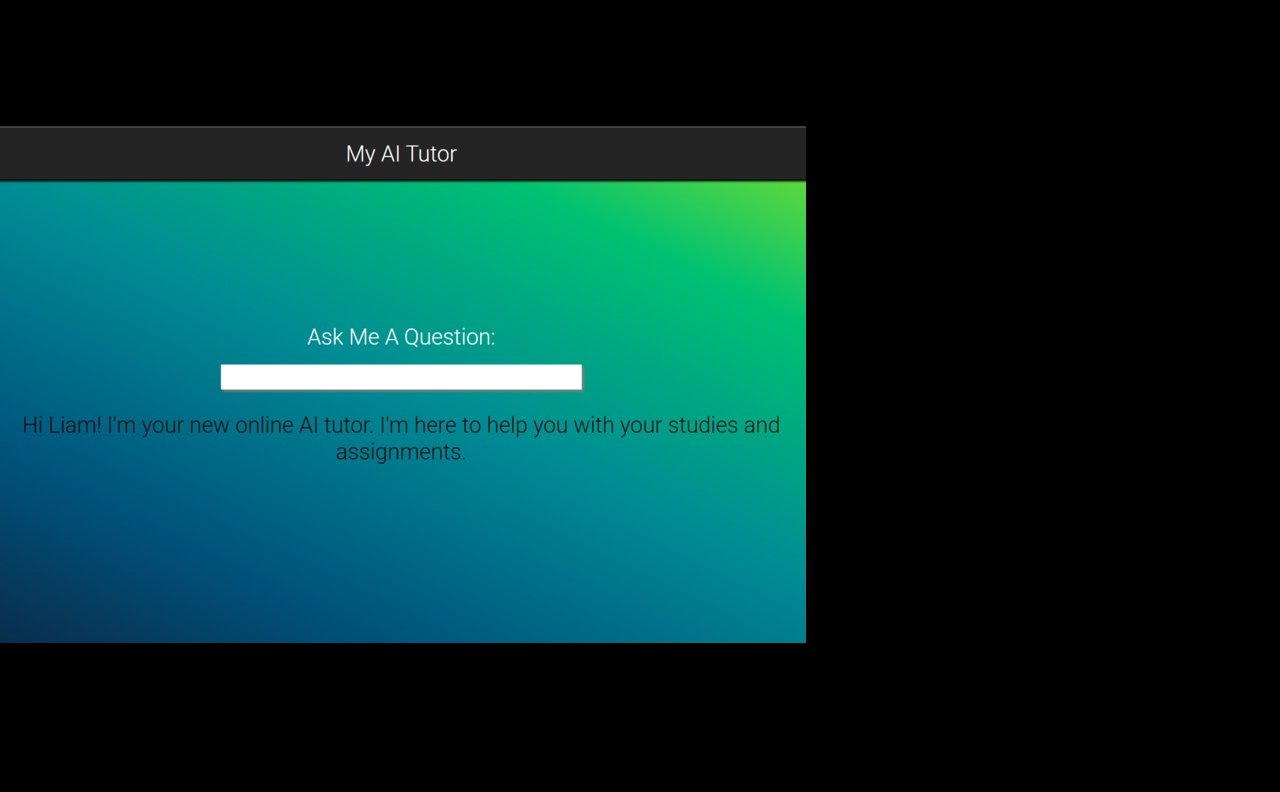
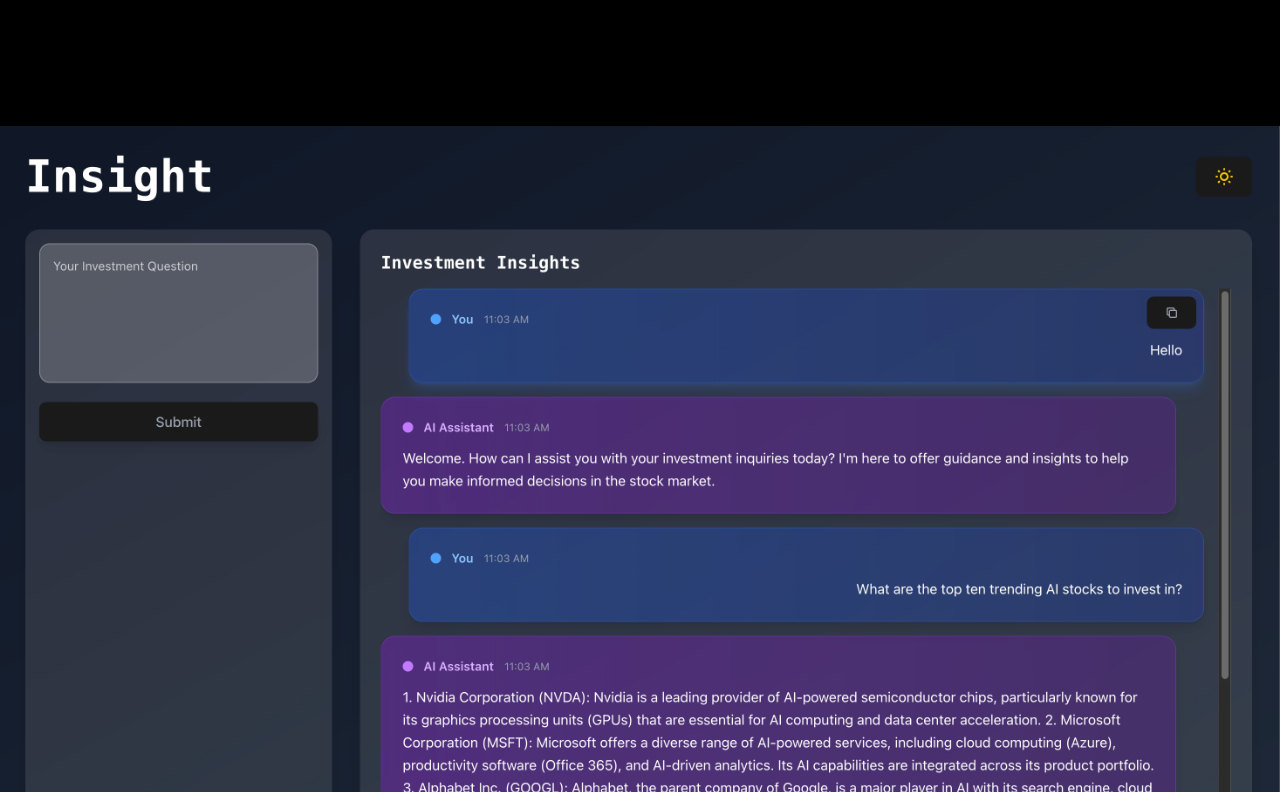
Before and after one commit to tahayarkhan/portfolio, a React (Vite) app: page / in a window 1280 px wide. Shown: the part 3488-4280 px from the top of the page. Built offline with nearby package versions, Linux system fonts and the light colour scheme.

Commit message:
updated investment AI chatbot project

```diff
--- a/src/constants/index.jsx
+++ b/src/constants/index.jsx
@@ -9,7 +9,7 @@ import {
 
 import projectImage1 from "../assets/CarbonX.png";
 import projectImage2 from "../assets/CC-project.jpeg";
-import projectImage3 from "../assets/AI-tutor.jpg";
+import projectImage3 from "../assets/insight.jpg";
 import projectImage4 from "../assets/skill-match.jpeg";
 import projectImage5 from "../assets/project5.jpeg";
 import projectImage6 from "../assets/project6.jpeg";
@@ -65,18 +65,18 @@ export const PROJECTS = [
   },
   {
     id: 3,
-    name: "My AI Tutor",
+    name: "AI Investment Chatbot",
     description:
-      "Python • React • JavaScript • Cohere API • Flask",
+      "Python •  JavaScript • React • Vite • Axios • Cohere API • Flask • Tailwind CSS",
     image: projectImage3,
-    githubLink: "https://github.com/tahayarkhan/My-AI-Tutor",
-    projectLink: "",
+    githubLink: "https://github.com/tahayarkhan/insight",
+    projectLink: "https://investment-insight.vercel.app/",
   },
   {
     id: 4,
     name: "Skill-Match",
     description:
-      "SDLC • JavaScript • React • Vite • Tailwind CSS • Python • Supabase • AI Cohere API • JMeter • BCrypt",
+      "SDLC • JavaScript • React • Vite • Tailwind CSS • Python • Supabase • Cohere API • JMeter • BCrypt",
     image: projectImage4,
     githubLink: "https://github.com/tahayarkhan/Skill-Match",
     projectLink: "",
```
Also changed, not shown: src/assets/AI-tutor.jpg (deleted), src/assets/insight.jpg (added).
